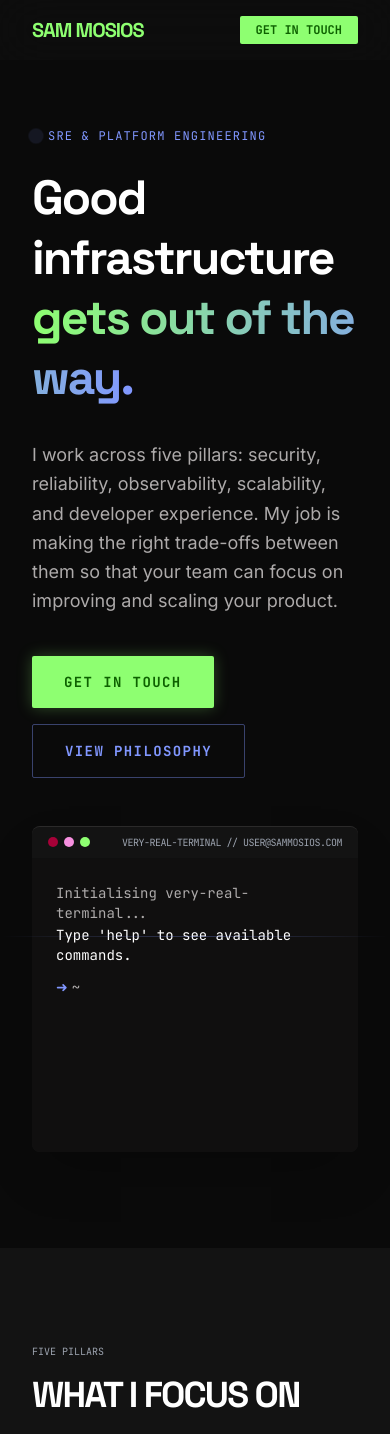
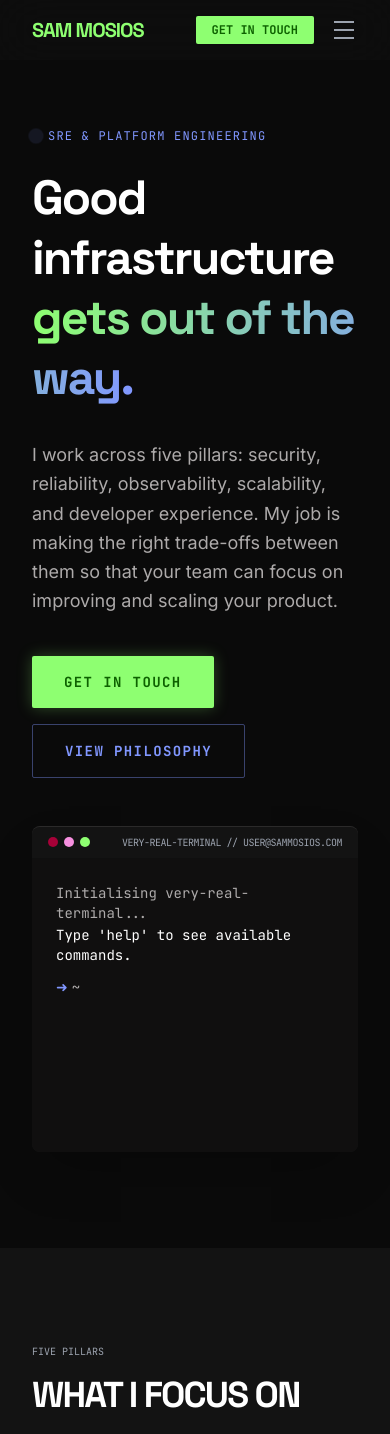
Before and after one commit to sammosios/welcome, a React (Vite) app: page / in a window 390 px wide. Shown: the top 1434 px of the page. Built offline with nearby package versions, Linux system fonts and the light colour scheme.

Commit message:
fix: minor visual bugs on mobile

```diff
--- a/src/components/HeroSection.tsx
+++ b/src/components/HeroSection.tsx
@@ -6,7 +6,7 @@ export default function HeroSection() {
     <section className="relative pt-32 pb-24 px-8 md:px-16 flex flex-col md:flex-row items-center gap-12">
       {/* Background fiber optic lines */}
       <div className="absolute inset-0 pointer-events-none">
-        <div className="fiber-optic-line absolute top-3/4 left-0 w-full md:w-3/5 motion-safe:animate-pulse" />
+        <div className="fiber-optic-line absolute top-3/4 left-0 hidden md:block md:w-3/5 motion-safe:animate-pulse" />
       </div>
 
       {/* Left: copy */}
--- a/src/components/Terminal.tsx
+++ b/src/components/Terminal.tsx
@@ -58,6 +58,12 @@ export default function Terminal() {
     if (el) el.scrollTop = el.scrollHeight
   }, [lines, booted])
 
+  // Focus input after boot, but only on non-touch devices
+  useEffect(() => {
+    if (booted && !isTouchDevice()) inputRef.current?.focus()
+  }, [booted])
+
+  const isTouchDevice = () => window.matchMedia('(pointer: coarse)').matches
   const focusInput = useCallback(() => inputRef.current?.focus(), [])
 
   const submit = useCallback(() => {
@@ -159,7 +165,6 @@ export default function Terminal() {
               onChange={(e) => setInput(e.target.value)}
               onKeyDown={handleKeyDown}
               aria-label="Terminal input"
-              autoFocus
               spellCheck={false}
               autoComplete="off"
               autoCorrect="off"
--- a/src/components/TopNavBar.tsx
+++ b/src/components/TopNavBar.tsx
@@ -1,3 +1,4 @@
+import { useState } from 'react'
 import { NavLink } from 'react-router-dom'
 
 const navLinks = [
@@ -8,12 +9,16 @@ const navLinks = [
 ]
 
 export default function TopNavBar() {
+  const [open, setOpen] = useState(false)
+
   return (
-    <header className="fixed top-0 w-full z-50 flex justify-between items-center px-8 md:pl-24 py-4 bg-[#0e0e0e]/80 backdrop-blur-xl">
+    <header className="fixed top-0 w-full z-50 bg-[#0e0e0e]/80 backdrop-blur-xl">
+      <div className="flex justify-between items-center px-8 md:pl-24 py-4">
         <NavLink to="/" className="text-xl font-bold tracking-tighter text-primary font-headline">
           SAM MOSIOS
         </NavLink>
 
+        {/* Desktop nav */}
         <nav className="hidden md:flex items-center gap-8">
           {navLinks.map((link) => (
             <NavLink
@@ -40,7 +45,40 @@ export default function TopNavBar() {
           >
             GET IN TOUCH
           </NavLink>
+
+          {/* Hamburger — mobile only */}
+          <button
+            className="md:hidden flex flex-col gap-1.5 p-1"
+            onClick={() => setOpen((v) => !v)}
+            aria-label="Toggle menu"
+          >
+            <span className={`block w-5 h-0.5 bg-gray-400 transition-all duration-300 ${open ? 'rotate-45 translate-y-2' : ''}`} />
+            <span className={`block w-5 h-0.5 bg-gray-400 transition-all duration-300 ${open ? 'opacity-0' : ''}`} />
+            <span className={`block w-5 h-0.5 bg-gray-400 transition-all duration-300 ${open ? '-rotate-45 -translate-y-2' : ''}`} />
+          </button>
         </div>
+      </div>
+
+      {/* Mobile menu */}
+      {open && (
+        <nav className="md:hidden border-t border-white/5 bg-[#0e0e0e] px-8 py-4 flex flex-col gap-4">
+          {navLinks.map((link) => (
+            <NavLink
+              key={link.label}
+              to={link.to}
+              end={link.to === '/'}
+              onClick={() => setOpen(false)}
+              className={({ isActive }) =>
+                `font-label text-sm uppercase transition-colors ${
+                  isActive ? 'text-primary' : 'text-gray-400 hover:text-primary'
+                }`
+              }
+            >
+              {link.label}
+            </NavLink>
+          ))}
+        </nav>
+      )}
     </header>
   )
 }
```
Also changed, not shown: public/og-card.html (+4 -4 lines), public/og-card.png. Lines whose indentation alone changed are shown as unchanged.
